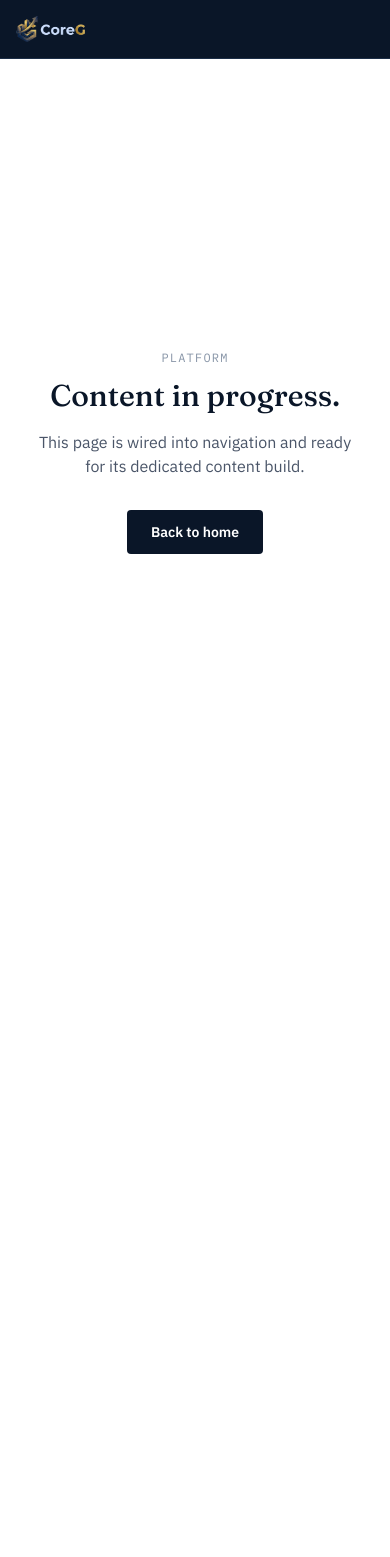
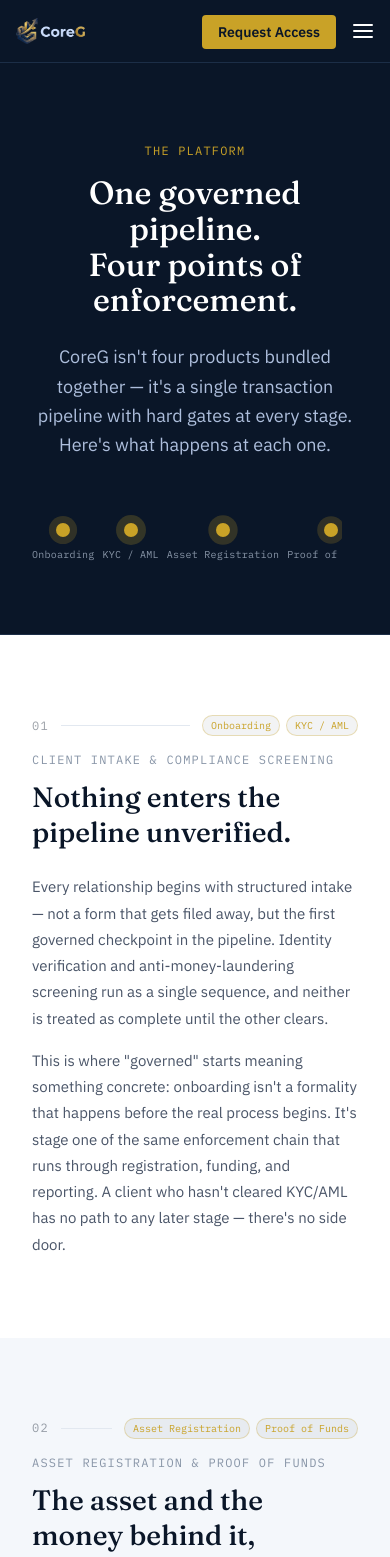
Before and after one commit to CoreGAdmin/coregenisis-site, a React (Vite) app: page /platform in a window 390 px wide. Shown: the top 1557 px of the page. Before the commit the page ends 844 px from the top, so only its background shows below. Built offline with nearby package versions, Linux system fonts and the light colour scheme.

Commit message:
feat: real Platform page (4 deep sections, Aladdin pattern)

```diff
--- /dev/null
+++ b/src/data/platformContent.js
@@ -0,0 +1,47 @@
+// Deep content for the four capability sections on the Platform page.
+// Each maps to the specific pipeline stages it covers, so the page reads as
+// ONE governed pipeline with four zoomed-in views — not four separate
+// products. No fabricated metrics; every claim here is a mechanism claim
+// ("what happens, what's checked"), not a traction claim.
+export const PLATFORM_SECTIONS = [
+  {
+    id: "onboarding",
+    stages: ["Onboarding", "KYC / AML"],
+    eyebrow: "Client Intake & Compliance Screening",
+    title: "Nothing enters the pipeline unverified.",
+    paragraphs: [
+      "Every relationship begins with structured intake — not a form that gets filed away, but the first governed checkpoint in the pipeline. Identity verification and anti-money-laundering screening run as a single sequence, and neither is treated as complete until the other clears.",
+      "This is where \"governed\" starts meaning something concrete: onboarding isn't a formality that happens before the real process begins. It's stage one of the same enforcement chain that runs through registration, funding, and reporting. A client who hasn't cleared KYC/AML has no path to any later stage — there's no side door.",
+    ],
+  },
+  {
+    id: "registration",
+    stages: ["Asset Registration", "Proof of Funds"],
+    eyebrow: "Asset Registration & Proof of Funds",
+    title: "The asset and the money behind it, verified together.",
+    paragraphs: [
+      "High-value instruments are registered against a documented chain of proof — not asserted, evidenced. Proof of funds is checked against the specific asset it's meant to back, not accepted as a generic balance statement.",
+      "This is the stage where most informal private-markets processes quietly lose rigor, because verifying provenance is slower than taking a document at face value. CoreG treats that verification as a hard gate: an asset without cleared proof of funds does not advance, regardless of who's asking.",
+    ],
+  },
+  {
+    id: "pipeline",
+    stages: ["OFAC Screen", "Pipeline Gate", "Proof Pack"],
+    eyebrow: "Governed Pipeline Advancement",
+    title: "Eight stages. No stage can be bypassed.",
+    paragraphs: [
+      "Once onboarding and asset verification clear, the transaction enters the governed pipeline itself — sanctions screening, gated advancement, and a cryptographic proof pack generated at every decision point. This is the enforcement layer that makes the rest of the platform meaningful: verification that can be skipped under pressure isn't verification, it's theater.",
+      "Every gate produces a record, not just a pass/fail. That record is what makes the pipeline auditable after the fact, not just compliant in the moment it happened.",
+    ],
+  },
+  {
+    id: "reporting",
+    stages: ["Reporting"],
+    eyebrow: "Regulatory Reporting",
+    title: "Built for reporting, not reconstructed for it.",
+    paragraphs: [
+      "Every decision made earlier in the pipeline — every check, every gate, every proof pack — is structured from the moment it's created to serve as a reporting record. Nothing has to be pieced together after the fact from logs, emails, or someone's memory of what happened.",
+      "That distinction matters more than it sounds: reconstructed compliance histories are the norm in private capital markets, and they're the first thing a real audit finds thin. CoreG's reporting layer exists because the pipeline was designed around it from stage one, not bolted on afterward.",
+    ],
+  },
+];
--- a/src/pages/Platform.jsx
+++ b/src/pages/Platform.jsx
@@ -1,28 +1,140 @@
-// __COREG_PLACEHOLDER_PENDING__ — wired into routing so the nav is never a
-// dead link. Replace with real content via its own dedicated transform.
+import { useState } from "react";
 import { Link } from "react-router-dom";
 import logoDark from "../assets/coreg-logo-dark.png";
+import coreIdentityIcon from "../assets/coreidentity-icon.png";
+import PipelineBar from "../components/PipelineBar.jsx";
+import { ComingSoonButton } from "../components/ComingSoonButton.jsx";
+import { PLATFORM_SECTIONS } from "../data/platformContent.js";
+
+const NAV = [
+  { label: "Platform", path: "/platform" },
+  { label: "Governance", path: "/governance" },
+  { label: "Who We Serve", path: "/who-we-serve" },
+  { label: "Partners", path: "/partners" },
+  { label: "Company", path: "/company" },
+];
+
+function GovernedByBadge() {
+  return (
+    <div className="inline-flex items-center gap-2.5 text-xs text-slateLt">
+      <img src={coreIdentityIcon} alt="CoreIdentity" className="h-6 w-auto" />
+      <span>Governed by</span>
+      <span className="text-white/90 font-medium">CoreIdentity</span>
+    </div>
+  );
+}
 
 export default function Platform() {
+  const [menuOpen, setMenuOpen] = useState(false);
   return (
-    <div className="font-sans text-navy bg-white min-h-screen flex flex-col">
-      <nav className="bg-navy border-b border-navyLine px-4 sm:px-8 py-4">
-        <Link to="/" aria-label="CoreG home">
+    <div className="font-sans text-navy bg-white">
+      {/* NAV — identical shell to Home, kept consistent across every page */}
+      <nav className="sticky top-0 z-50 bg-navy border-b border-navyLine">
+        <div className="flex items-center justify-between px-4 sm:px-8 py-4">
+          <Link to="/" className="flex-shrink-0" aria-label="CoreG home">
             <img src={logoDark} alt="CoreG" className="h-[26px] sm:h-[30px]" />
           </Link>
+          <div className="hidden md:flex items-center gap-7">
+            {NAV.map((item) => (
+              <Link key={item.label} to={item.path} className="text-sm font-medium text-white/90 hover:text-white whitespace-nowrap">{item.label}</Link>
+            ))}
+            <ComingSoonButton className="text-[13px] text-slateLt hover:text-ice whitespace-nowrap cursor-pointer">Client Login</ComingSoonButton>
+            <ComingSoonButton className="bg-gold text-navy text-sm font-semibold px-5 py-2.5 rounded whitespace-nowrap cursor-pointer">Request Access</ComingSoonButton>
+          </div>
+          <div className="flex md:hidden items-center gap-3">
+            <ComingSoonButton className="bg-gold text-navy text-sm font-semibold px-4 py-2 rounded whitespace-nowrap cursor-pointer">Request Access</ComingSoonButton>
+            <button onClick={() => setMenuOpen((v) => !v)} aria-label="Toggle menu" aria-expanded={menuOpen} className="text-white p-1 -mr-1">
+              <svg width="22" height="22" viewBox="0 0 22 22" fill="none">
+                {menuOpen ? (
+                  <path d="M4 4L18 18M18 4L4 18" stroke="currentColor" strokeWidth="2" strokeLinecap="round" />
+                ) : (
+                  <path d="M2 5H20M2 11H20M2 17H20" stroke="currentColor" strokeWidth="2" strokeLinecap="round" />
+                )}
+              </svg>
+            </button>
+          </div>
+        </div>
+        {menuOpen && (
+          <div className="md:hidden flex flex-col px-4 pb-4 gap-1 border-t border-navyLine">
+            {NAV.map((item) => (
+              <Link key={item.label} to={item.path} className="py-2.5 text-[15px] font-medium text-white/90 hover:text-white">{item.label}</Link>
+            ))}
+            <ComingSoonButton className="py-2.5 text-[15px] text-slateLt hover:text-ice cursor-pointer">Client Login</ComingSoonButton>
+          </div>
+        )}
       </nav>
-      <div className="flex-1 flex items-center justify-center px-8 py-24 text-center">
-        <div>
-          <div className="font-mono text-xs tracking-[0.1em] text-slateLt uppercase mb-3">Platform</div>
-          <h1 className="font-display text-3xl font-medium text-navy mb-4">Content in progress.</h1>
-          <p className="text-slate max-w-md mx-auto mb-8">
-            This page is wired into navigation and ready for its dedicated content build.
+
+      {/* HERO — Platform-specific headline, not a repeat of the homepage */}
+      <section className="bg-navy px-8 pt-20 pb-14">
+        <div className="max-w-[880px] mx-auto text-center">
+          <div className="font-mono text-xs tracking-[0.1em] text-gold uppercase mb-4">The Platform</div>
+          <h1 className="font-display text-[clamp(32px,4.5vw,52px)] font-medium leading-[1.12] text-white mb-6">
+            One governed pipeline.<br/>Four points of enforcement.
+          </h1>
+          <p className="text-lg text-ice/85 max-w-[640px] mx-auto leading-relaxed">
+            CoreG isn't four products bundled together — it's a single transaction pipeline
+            with hard gates at every stage. Here's what happens at each one.
           </p>
-          <Link to="/" className="inline-block bg-navy text-white text-sm font-semibold px-6 py-3 rounded">
-            Back to home
+        </div>
+      </section>
+
+      {/* PIPELINE SPINE — the visual thread connecting all 4 sections below */}
+      <section className="bg-navy px-8 pb-16 border-b border-navyLine">
+        <div className="max-w-[880px] mx-auto"><PipelineBar /></div>
+      </section>
+
+      {/* FOUR DEEP SECTIONS — alternating background, each a real section */}
+      {PLATFORM_SECTIONS.map((section, i) => (
+        <section key={section.id} id={section.id} className={i % 2 === 0 ? "bg-white px-8 py-20" : "bg-mist px-8 py-20"}>
+          <div className="max-w-[760px] mx-auto">
+            <div className="flex items-center gap-3 mb-4">
+              <span className="font-mono text-xs text-navy/40 tracking-[0.1em]">0{i + 1}</span>
+              <div className="h-px flex-1 bg-[#E2E8F0]" />
+              <div className="flex gap-1.5">
+                {section.stages.map((s) => (
+                  <span key={s} className="font-mono text-[10px] text-gold bg-navy/5 border border-gold/30 rounded-full px-2 py-0.5 whitespace-nowrap">{s}</span>
+                ))}
+              </div>
+            </div>
+            <div className="font-mono text-xs tracking-[0.1em] text-slateLt uppercase mb-3">{section.eyebrow}</div>
+            <h2 className="font-display text-[28px] sm:text-[32px] font-medium text-navy mb-6 leading-tight">{section.title}</h2>
+            {section.paragraphs.map((p, pi) => (
+              <p key={pi} className="text-[15px] text-slate leading-[1.75] mb-4 last:mb-0">{p}</p>
+            ))}
+          </div>
+        </section>
+      ))}
+
+      {/* CLOSING CTA */}
+      <section className="bg-navy px-8 py-20 text-center">
+        <div className="max-w-[640px] mx-auto">
+          <h2 className="font-display text-[28px] font-medium text-white mb-4">See the pipeline in practice.</h2>
+          <p className="text-[15px] text-ice/80 mb-8">
+            Access is by request. Tell us what you're moving and we'll confirm fit before anything else.
+          </p>
+          <ComingSoonButton className="inline-block bg-gold text-navy text-[15px] font-semibold px-8 py-3.5 rounded cursor-pointer">Request Access</ComingSoonButton>
+        </div>
+      </section>
+
+      {/* FOOTER — identical shell to Home */}
+      <footer className="bg-navy px-8 pt-12 pb-8 border-t border-navyLine">
+        <div className="max-w-[1080px] mx-auto">
+          <div className="flex flex-wrap justify-between gap-6 mb-8">
+            <Link to="/" aria-label="CoreG home">
+              <img src={logoDark} alt="CoreG" className="h-6" />
             </Link>
+            <GovernedByBadge />
+          </div>
+          <div className="border-t border-navyLine pt-5 flex flex-wrap justify-between gap-3">
+            <span className="text-xs text-slateLt">© 2026 CoreGenisis dba CoreG. All rights reserved.</span>
+            <div className="flex gap-5">
+              {["Privacy Policy", "Terms of Service", "Disclosures"].map((l) => (
+                <a key={l} href="#" className="text-xs text-slateLt hover:text-ice">{l}</a>
+              ))}
             </div>
           </div>
         </div>
+      </footer>
+    </div>
   );
 }
```
Lines whose indentation alone changed are shown as unchanged.
